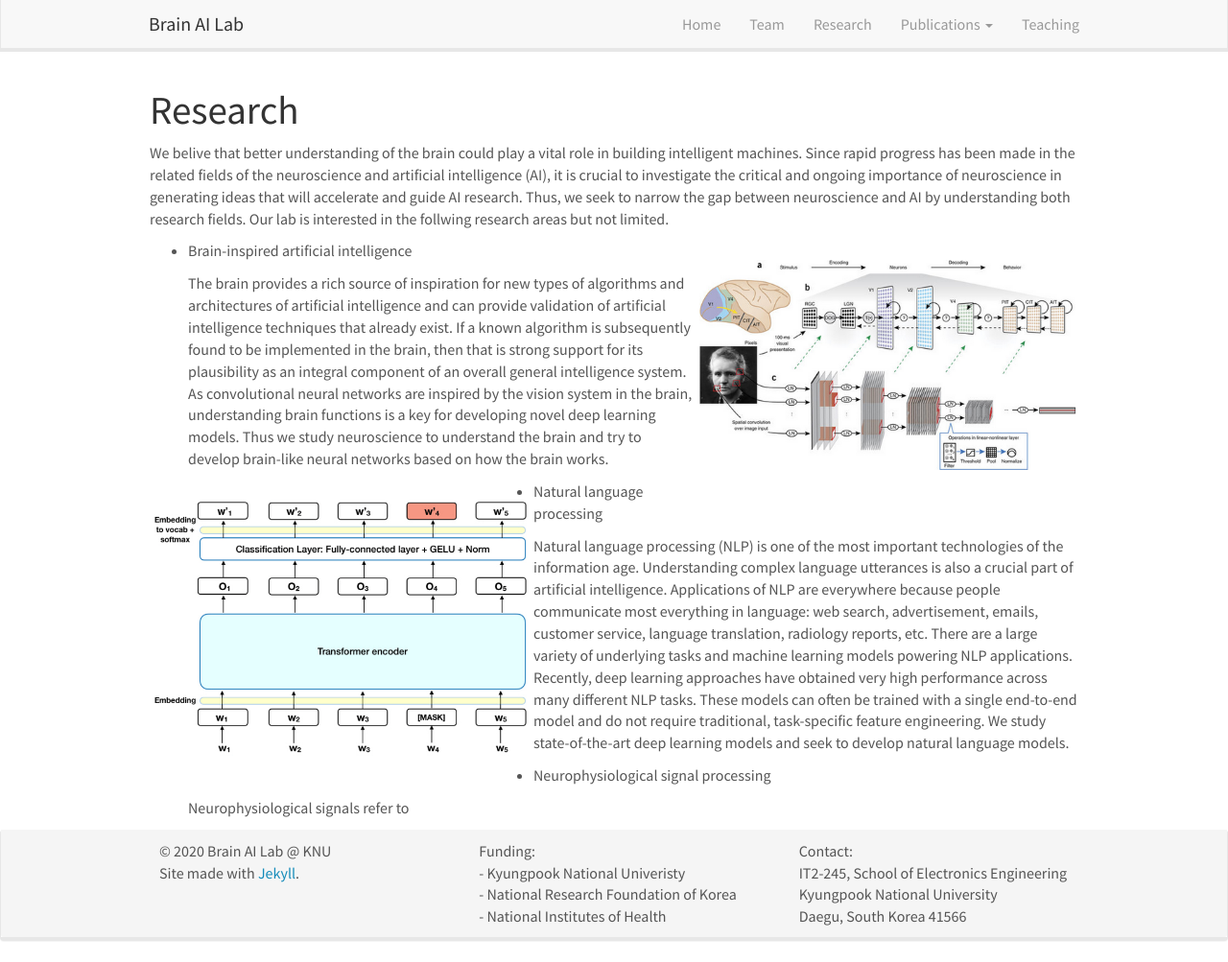
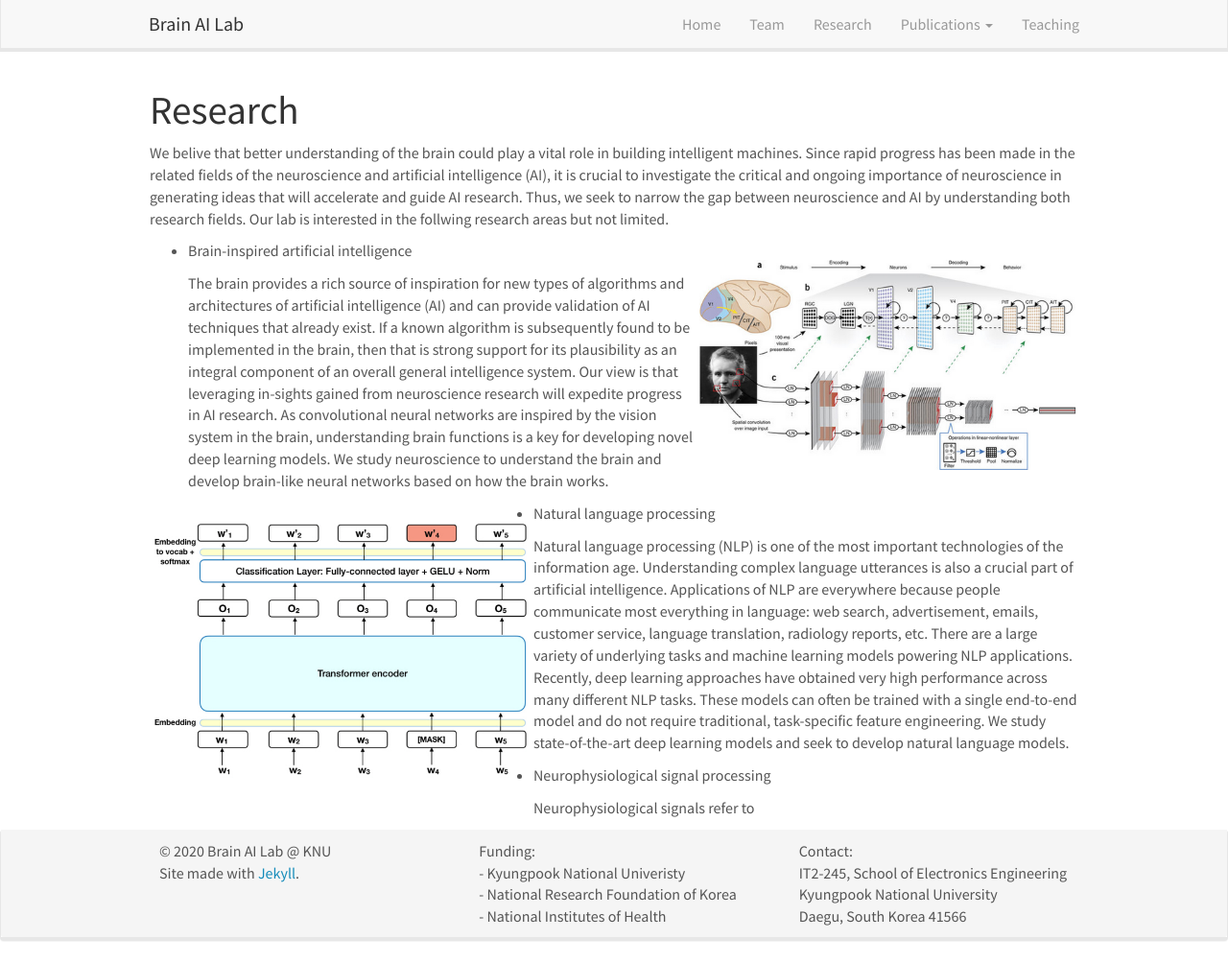
Before and after one commit to KNU-BrainAI/knu-brainai.github.io, a Jekyll site: the page built from _pages/research.md, in a window 1280 px wide and 1003 px high. Shown: the whole window at 96% size. Built offline with Jekyll 4.4.1, drawn with Linux system fonts in a browser that asks for light colours; nearby versions of some CDN libraries.

Commit message:
Update research.md

```diff
--- a/_pages/research.md
+++ b/_pages/research.md
@@ -12,7 +12,7 @@ We belive that better understanding of the brain could play a vital role in buil
 
 - Brain-inspired artificial intelligence ![]({{ site.url }}{{ site.baseurl }}/images/cnn.png){: style="width: 400px; float: right"}
 
-  The brain provides a rich source of inspiration for new types of algorithms and architectures of artificial intelligence and can provide validation of artificial intelligence techniques that already exist. If a known algorithm is subsequently found to be implemented in the brain, then that is strong support for its plausibility as an integral component of an overall general intelligence system. As convolutional neural networks are inspired by the vision system in the brain, understanding brain functions is a key for developing novel deep learning models. Thus we study neuroscience to understand the brain and try to develop brain-like neural networks based on how the brain works.
+  The brain provides a rich source of inspiration for new types of algorithms and architectures of artificial intelligence (AI) and can provide validation of AI techniques that already exist. If a known algorithm is subsequently found to be implemented in the brain, then that is strong support for its plausibility as an integral component of an overall general intelligence system. Our view is that leveraging in-sights gained from neuroscience research will expedite progress in AI research. As convolutional neural networks are inspired by the vision system in the brain, understanding brain functions is a key for developing novel deep learning models. We study neuroscience to understand the brain and develop brain-like neural networks based on how the brain works.
 
 
 
```
